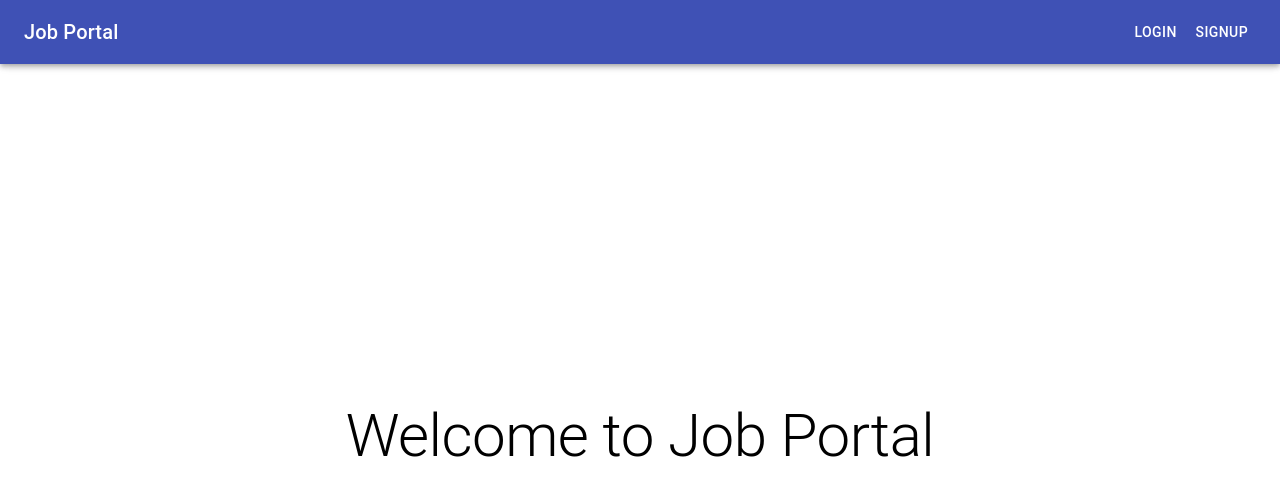
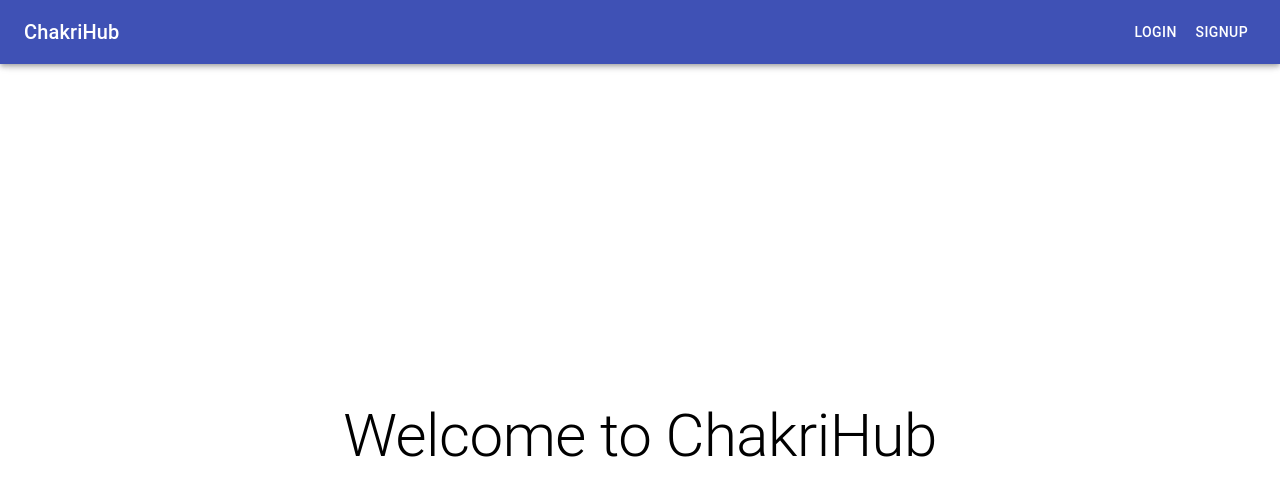
Before and after one commit to labiba-tasnim/online-job-portal, a React (Create React App) app in the folder frontend/: page / in a window 1280 px wide. Shown: the top 496 px of the page. Built offline with nearby package versions, Linux system fonts and the light colour scheme.

Commit message:
Frontend (#9)

```diff
--- a/frontend/public/index.html
+++ b/frontend/public/index.html
@@ -24,7 +24,7 @@
       work correctly both with client-side routing and a non-root public URL.
       Learn how to configure a non-root public URL by running `npm run build`.
     -->
-    <title>React App</title>
+    <title>ChakriHub</title>
   </head>
   <body>
     <noscript>You need to enable JavaScript to run this app.</noscript>
--- a/frontend/src/component/Navbar.js
+++ b/frontend/src/component/Navbar.js
@@ -34,7 +34,7 @@ const Navbar = (props) => {
     <AppBar position="fixed">
       <Toolbar>
         <Typography variant="h6" className={classes.title}>
-          Job Portal
+          ChakriHub
         </Typography>
         {isAuth() ? (
           userType() === "recruiter" ? (
--- a/frontend/src/component/Welcome.js
+++ b/frontend/src/component/Welcome.js
@@ -11,7 +11,7 @@ const Welcome = (props) => {
       style={{ padding: "30px", minHeight: "93vh" }}
     >
       <Grid item>
-        <Typography variant="h2">Welcome to Job Portal</Typography>
+        <Typography variant="h2">Welcome to ChakriHub</Typography>
       </Grid>
     </Grid>
   );
```
